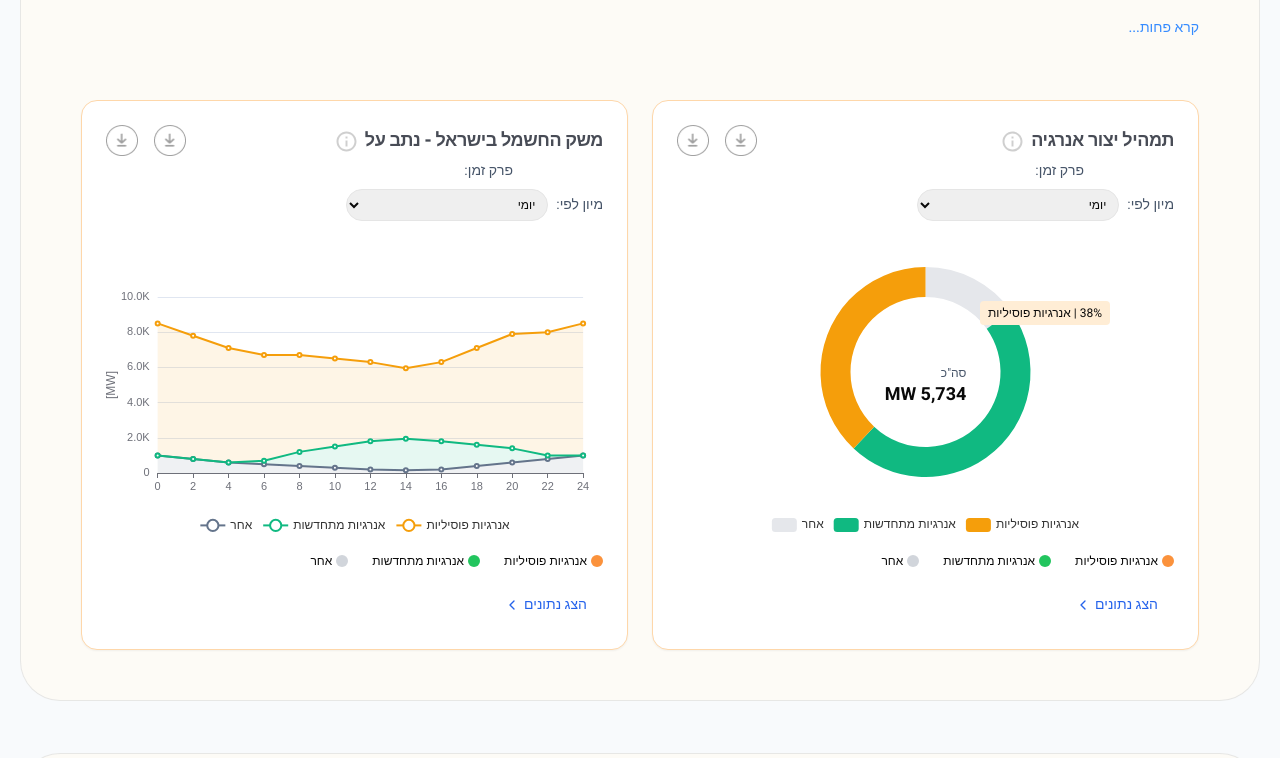
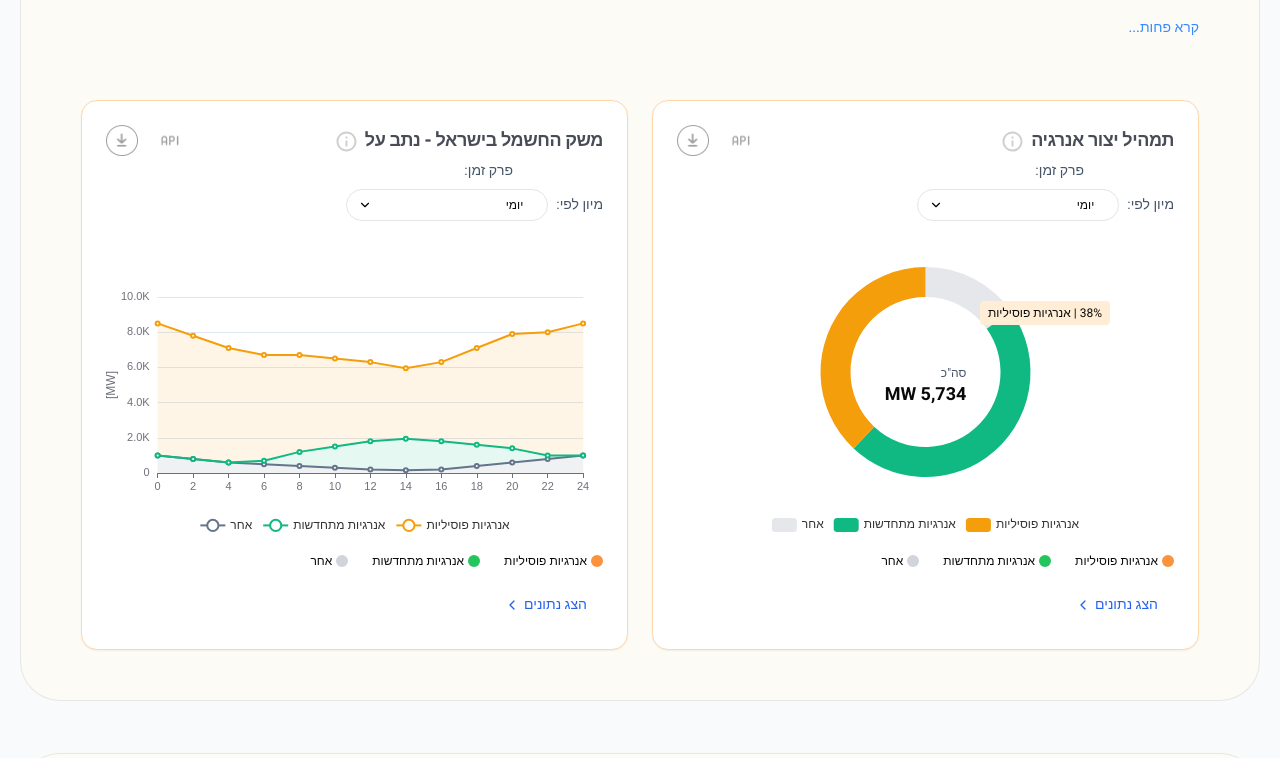
Before and after one commit to Taotundex/sb1-hjazsprq, a Next.js app: page / in a window 1280 px wide. Shown: the part 960-1718 px from the top of the page. Built offline with nearby package versions, Linux system fonts and the light colour scheme.

Commit message:
designs fixed1

```diff
--- a/components/Layout/Footer.tsx
+++ b/components/Layout/Footer.tsx
@@ -16,7 +16,7 @@ export default function Footer() {
     <footer className="bg-[#FDFBF6] relative">
       {/* Bottom Footer */}
       <div className="border-t-[3px] border-t-[#1E8025] z-10">
-        <div className="container bg-white p-5 mx-auto pt-8 ">
+        <div className="container bg-[#FDFBF6] p-5 mx-auto pt-8 ">
           <div className="flex justify-between px-[60px]">
             <div className="flex flex-col items-start justify-between h-auto gap-5 mb-4 md:mb-0">
               <nav className="flex flex-row-reverse gap-5">
--- a/components/Sections/HomePage.tsx
+++ b/components/Sections/HomePage.tsx
@@ -7,7 +7,7 @@ import { Badge } from '@/components/ui/badge';
 import LineChart from '@/components/Charts/LineChart';
 import PieChart from '@/components/Charts/PieChart';
 import NewsletterPopup from '@/components/NewsletterPopup';
-import { Download, Info, BarChart3, ChevronLeft, ChevronRight, ExternalLink } from 'lucide-react';
+import { Download, Info, BarChart3, ChevronLeft, ChevronRight, ExternalLink, ChevronDown } from 'lucide-react';
 import Image from 'next/image';
 import topleft from '@/public/images/Ellipse 89.png'
 import image1 from '@/public/Frame 427319915.png'
@@ -16,6 +16,7 @@ import image3 from '@/public/Frame 427319914.png'
 import download from '@/public/images/download_2.png'
 import api from '@/public/images/api_9784530 3.png'
 import InterestPage from '../InterestPage';
+
 
 export default function HomePage() {
   const [selectedTimeframe, setSelectedTimeframe] = useState('יומי');
@@ -205,7 +206,7 @@ export default function HomePage() {
                       תמהיל יצור אנרגיה
                     </CardTitle>
                     <div className="flex items-start gap-4">
-                      <Image src={download} width={32} height={32} className='w-[32px] h-[32px]' alt='image' />
+                      <Image src={api} width={32} height={32} className='w-[32px] h-[32px]' alt='image' />
                       <Image src={download} width={32} height={32} className='w-[32px] h-[32px]' alt='image' />
                     </div>
                   </div>
@@ -216,11 +217,20 @@ export default function HomePage() {
                 <div className="mb-4 -mt-4 flex items-center gap-4">
                   <div className="flex items-center gap-2">
                     <span className="text-sm text-slate-600">מיון לפי:</span>
-                    <select className="w-[202px] border rounded-full px-2 py-1 text-xs h-8">
+                    <div className="relative w-[202px]">
+                      <select
+                        className="w-full border rounded-full px-3 py-1 text-xs h-8 appearance-none bg-white pr-6"
+                      >
                         <option>יומי</option>
                         <option>שבועי</option>
                         <option>חודשי</option>
                       </select>
+
+                      {/* Custom dropdown arrow */}
+                      <span className="pointer-events-none absolute left-3 top-1/2 -translate-y-1/2 text-black text-xs">
+                        <ChevronDown size={14} />
+                      </span>
+                    </div>
                   </div>
                 </div>
                 <div className="relative">
@@ -282,7 +292,7 @@ export default function HomePage() {
                       משק החשמל בישראל - נתב על
                     </CardTitle>
                     <div className="flex items-start gap-4">
-                      <Image src={download} width={32} height={32} className='w-[32px] h-[32px]' alt='image' />
+                      <Image src={api} width={32} height={32} className='w-[32px] h-[32px]' alt='image' />
                       <Image src={download} width={32} height={32} className='w-[32px] h-[32px]' alt='image' />
                     </div>
                   </div>
@@ -293,11 +303,20 @@ export default function HomePage() {
                 <div className="mb-4 -mt-4 flex items-center gap-4">
                   <div className="flex items-center gap-2">
                     <span className="text-sm text-slate-600">מיון לפי:</span>
-                    <select className="w-[202px] border rounded-full px-2 py-1 text-xs h-8">
+                    <div className="relative w-[202px]">
+                      <select
+                        className="w-full border rounded-full px-3 py-1 text-xs h-8 appearance-none bg-white pr-6"
+                      >
                         <option>יומי</option>
                         <option>שבועי</option>
                         <option>חודשי</option>
                       </select>
+
+                      {/* Custom dropdown arrow */}
+                      <span className="pointer-events-none absolute left-3 top-1/2 -translate-y-1/2 text-black text-xs">
+                        <ChevronDown size={14} />
+                      </span>
+                    </div>
                   </div>
                 </div>
                 <LineChart
```
Lines whose indentation alone changed are shown as unchanged.
